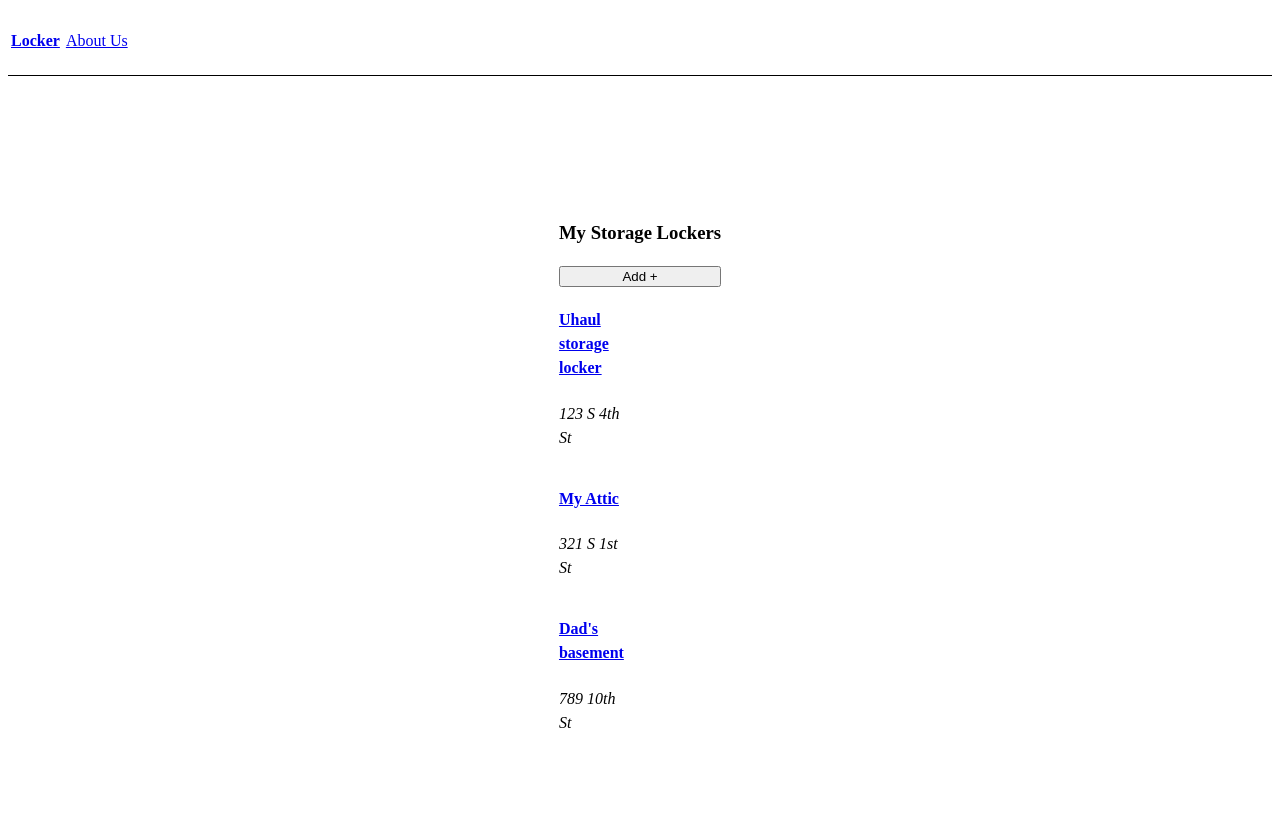
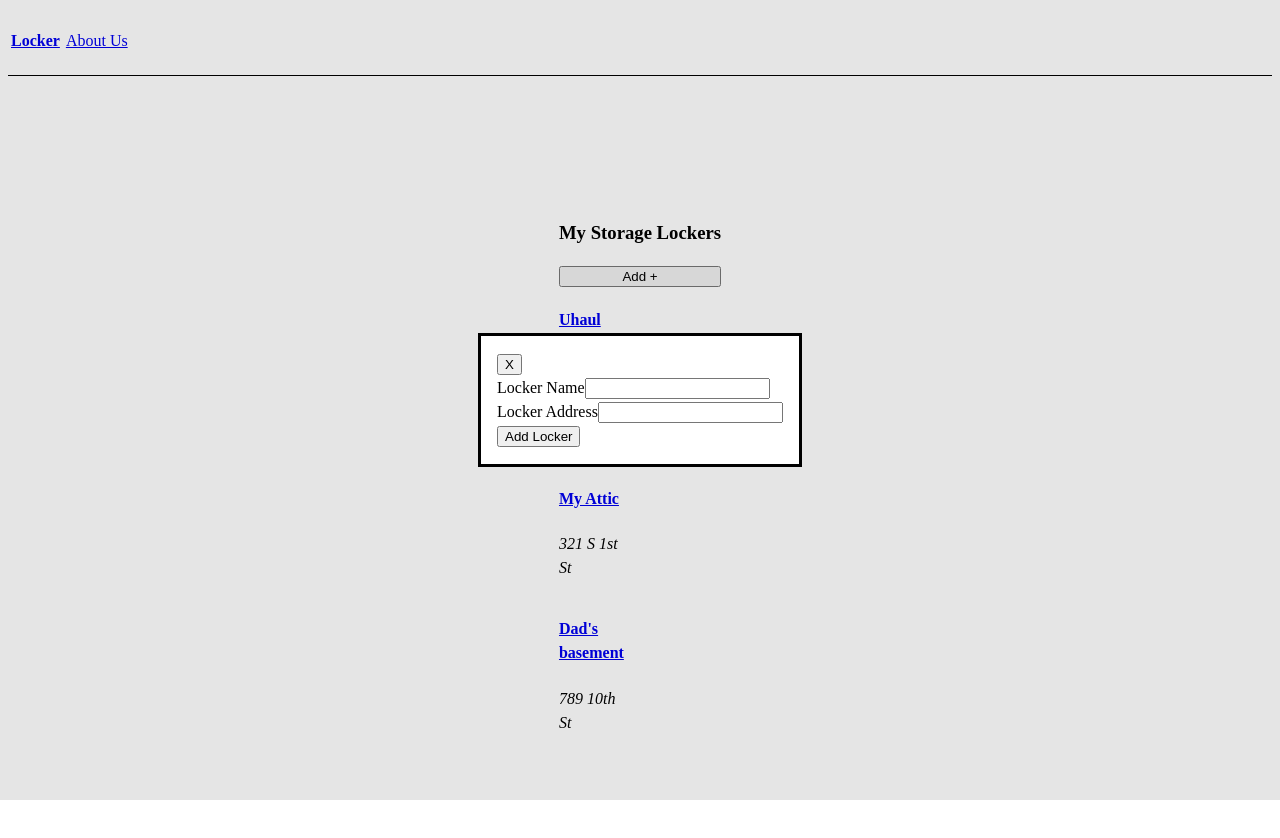
Before and after one commit to bendand/locker, a React (Vite) app in the folder locker-frontend/: page /lockerlist in a window 1280 px wide. Both pictures are taken after a click on the button "Add +". Shown: the top 838 px of the page. Built offline with nearby package versions, Linux system fonts and the light colour scheme; data requests are answered from the project's data file.

Commit message:
new modal developments

```diff
--- a/locker-frontend/db.json
+++ b/locker-frontend/db.json
@@ -5,10 +5,12 @@
             "lockerAddress": "123 S 4th St",
             "lockerContainers": [
                 {
+                    "containerName": "boy's bedroom",
                     "containerId": "1",
                     "containerItems": ["clothes hangers", "coats", "bedding", "Xbox"]
                 },
                 {
+                    "containerName": "main bedroom",
                     "containerId": "2",
                     "containerItems": ["book", "computer monitor", "board game", "shower curtain"]
                 }
@@ -19,10 +21,12 @@
             "lockerAddress": "321 S 1st St",
             "lockerContainers": [
                 {
+                    "containerName": "kitchen",
                     "containerId": "1",
                     "containerItems": ["kitchen knives", "spatula", "blender", "shower curtain"]
                 },
                 {
+                    "containerName": "game room",
                     "containerId": "2",
                     "containerItems": ["trading cards", "spatula", "board game", "silverware"]
                 }
@@ -33,10 +37,12 @@
             "lockerAddress": "789 10th St",
             "lockerContainers": [
                 {
+                    "containerName": "kitchen",
                     "containerId": "1",
                     "containerItems": ["book", "spatula", "board game", "shower curtain"]
                 },
                 {
+                    "containerName": "family room",
                     "containerId": "2",
                     "containerItems": ["trading cards", "spatula", "board game", "silverware"]
                 }
--- a/locker-frontend/index.html
+++ b/locker-frontend/index.html
@@ -8,6 +8,9 @@
   </head>
   <body>
     <div id="root"></div>
+    <section>
+      <div id="modal-root"></div>
+    </section>
     <script type="module" src="/src/main.jsx"></script>
   </body>
 </html>
--- a/locker-frontend/src/components/containers/ContainerDetails.jsx
+++ b/locker-frontend/src/components/containers/ContainerDetails.jsx
@@ -7,7 +7,7 @@ import Header from "../Header";
 export default function ContainerDetails({ lockerName, lockerId, containerItems, containerId }) {
     // console.log(containerItems);
     console.log(lockerName);
-    console.log('in container details');
+    // console.log('in container details');
     return (
         <>
             <Header />
--- a/locker-frontend/src/components/lockers/AddLockerForm.jsx
+++ /dev/null
@@ -1,33 +0,0 @@
-import { useNavigate } from "react-router";
-
-
-export default function AddLockerForm() {
-    let navigate = useNavigate;
-
-    function handleAddLocker() {
-        // if valid,
-        // add locker to locker list
-        // let newObjSerialized = JSON.stringify(newObj)
-        // localstorage.push(newObjSerialized)
-        // return redirect("/dashboard/lockerlist")
-    }
-
-
-    return (
-        <div>
-            <form action="">
-                <div>
-                    <label for="name">Locker Name</label>
-                    <input type="text" name="name" />
-                </div>
-                <div>
-                    <label for="address">Locker Address</label>
-                    <input type="text" name="address" />
-                </div>
-                <div>
-                    <button onclick={handleAddLocker}>Add Locker</button>
-                </div>
-            </form>
-        </div>
-    );
-}
--- /dev/null
+++ b/locker-frontend/src/components/lockers/AddLockerModal.jsx
@@ -0,0 +1,89 @@
+import React from "react";
+import { useNavigate } from "react-router";
+import { useState, forwardRef, useRef, useImperativeHandle } from 'react';
+import { createPortal } from 'react-dom';
+
+
+
+const AddLockerModal = forwardRef(function AddLockerModal({
+    onCancel,
+    onAdd },
+    ref) {
+
+    let navigate = useNavigate();
+    const dialog = useRef();
+    const [inputValues, setInputValues] = useState({
+        lockerName: '',
+        lockerAddress: ''
+    })
+
+    function handleInputChange(event) {
+        const { name, value } = event.target;
+
+        setInputValues(prevData => ({
+            ...prevData,
+            [name]: value
+        }));
+
+
+    }
+
+    console.log(inputValues.lockerName);
+
+
+
+
+    useImperativeHandle(ref, () => {
+        return {
+            open() {
+                dialog.current.showModal();
+            },
+            close() {
+                dialog.current.close();
+            }
+        };
+    });
+
+
+
+
+    return createPortal(
+        <dialog ref={dialog}>
+            <div className="modal">
+                <button
+                    onClick={onCancel}
+                >
+                    X
+                </button>
+                <form action="">
+                    <div>
+                        <label htmlFor="name">Locker Name</label>
+                        <input
+                            type="text"
+                            name="name"
+                            value={inputValues.lockerName}
+                            onChange={handleInputChange}
+                            required
+                        />
+                    </div>
+                    <div>
+                        <label htmlFor="address">Locker Address</label>
+                        <input
+                            type="text"
+                            name="address"
+                            value={inputValues.lockerAddress}
+                            onChange={handleInputChange}
+                            required
+                        />
+                    </div>
+                    <div>
+                        <button onClick={onAdd}>Add Locker</button>
+                    </div>
+                </form>
+            </div>
+        </dialog>,
+        document.getElementById('modal-root')
+    );
+});
+
+export default AddLockerModal
--- a/locker-frontend/src/components/lockers/LockerLabel.jsx
+++ b/locker-frontend/src/components/lockers/LockerLabel.jsx
@@ -6,15 +6,12 @@ import { useParams } from "react-router";
 
 export default function LockerLabel({ lockerId, lockerName, lockerAddress }) {
     // console.log('locker name within locker label component: ', lockerId);
-    // console.log(lockerName);
 
     return (
         <div key={lockerId}>
             <Link
                 to={`${lockerId}`}
-                element={<LockerDetails
-                            lockerName={lockerName}
-                        />}
+                element={<LockerDetails/>}
             >
                 <h4>{lockerName}</h4>
             </Link>
--- a/locker-frontend/src/components/lockers/LockerList.jsx
+++ b/locker-frontend/src/components/lockers/LockerList.jsx
@@ -1,7 +1,7 @@
 import LockerLabel from "./LockerLabel";
 import Header from "../Header";
 
-import AddLockerForm from "./AddLockerForm";
+import AddLockerModal from "./AddLockerModal";
 
 import { Link } from "react-router-dom";
 import { useRef, useEffect, useState } from "react";
@@ -9,8 +9,7 @@ import LockerDetails from "./LockerDetails";
 
 export default function LockerList() {
     const [lockers, setLockers] = useState(null);
-    // ref for modal
-    // fetch lockers, or pass down as props
+    const modal = useRef();
 
     useEffect(() => {
         fetch('http://localhost:3000/lockers')
@@ -22,11 +21,26 @@ export default function LockerList() {
         });
     }, []);
 
-    // if (lockers) {
-    //     lockers.forEach(locker => {
-    //         console.log(locker.lockerName);
-    //     })
-    // }
+    function handleStartAddLocker() {
+        modal.current.open();
+    }
+
+    function handleAddLocker(event) {
+        event.preventDefault();
+
+        fetch('http://localhost:3000/lockers', {
+            method: "POST",
+            // stringify data collected from inputs
+            body: JSON.stringify()
+        })
+
+
+    }
+
+
+    function cancelAddLocker() {
+        modal.current.close();
+    }
 
 
     return (
@@ -36,7 +50,7 @@ export default function LockerList() {
                 <div className="lockerlist-container">
                     <div className="lockerlist-header">
                         <h3>My Storage Lockers</h3>
-                        <button>Add +</button>
+                        <button onClick={handleStartAddLocker}>Add +</button>
                     </div>
                     <div className="lockerlist-lockers">
                         {lockers && lockers.map((locker, idx) => (
@@ -49,8 +63,12 @@ export default function LockerList() {
                             </div>
                         ))}
                     </div>
-                    {/* <AddLockerForm /> */}
                 </div>
+                <AddLockerModal
+                    ref={modal}
+                    onCancel={cancelAddLocker}
+                    onAdd={handleAddLocker}
+                />
             </main>
         </>
     );
--- a/locker-frontend/src/global.css
+++ b/locker-frontend/src/global.css
@@ -92,6 +92,10 @@ nav > div {
   display: inline-block;
 }
 
+.modal {
+  border-radius: 8px;
+}
+
 
 
 
--- /dev/null
+++ b/locker-frontend/src/util/validation.js
@@ -0,0 +1,3 @@
+export function isNotEmpty(value) {
+    return value.trim() !== '';
+}
```
Also changed, not shown: locker-frontend/src/App.jsx (+0 -22 lines), locker-frontend/src/components/lockers/LockerDetails.jsx (+1 -6 lines), locker-frontend/src/assets/util.js (added).
